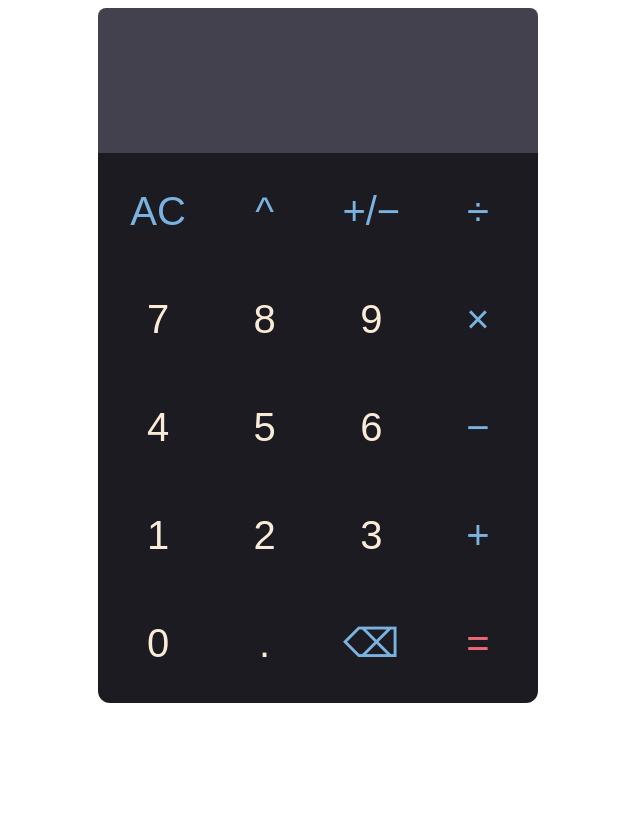
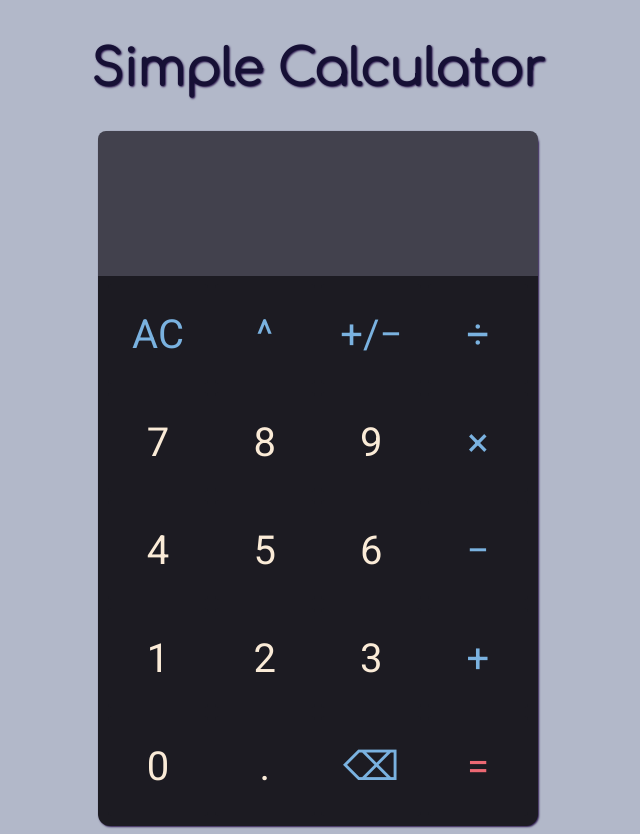
Before and after one commit to Izy266/Odin-calculator, a plain HTML site: page index.html in a window 1280 px wide. Shown: the whole page, without its empty margins (322-962 px from the left). Before the commit the page ends 800 px from the top, so only its background shows below. Drawn offline with Linux system fonts and the light colour scheme.

Commit message:
UI changes, added title + background

```diff
--- a/index.html
+++ b/index.html
@@ -4,15 +4,16 @@
 <head>
     <meta charset="UTF-8">
     <meta name="viewport" content="width=device-width, initial-scale=1.0">
-    <title>Calculator</title>
+    <title>Simple Calculator</title>
     <link rel="stylesheet" href="style.css">
     <script src="script.js" defer></script>
     <link rel="preconnect" href="https://fonts.googleapis.com">
     <link rel="preconnect" href="https://fonts.gstatic.com" crossorigin>
-    <link href="https://fonts.googleapis.com/css2?family=Roboto:wght@400;900&display=swap" rel="stylesheet">
+    <link href="https://fonts.googleapis.com/css2?family=Comfortaa:wght@300&family=Roboto:wght@400;900&display=swap" rel="stylesheet">
 </head>
 
 <body>
+    <h1 class="title">Simple Calculator</h1>
     <div class="calcContainer">
         <div class="displayContainer">
             <text class="input"></text>
--- a/style.css
+++ b/style.css
@@ -1,11 +1,21 @@
 body {
-    font-family: roboto, arial, helvetica, sans-serif;
+    font-family: "roboto", arial, helvetica, sans-serif;
     display:flex;
-    align-items:center;
+    flex-direction: column;
     justify-content: center;
+    align-items: center;
+    background-color:#7f89a598;
+}
+
+.title {
+    font-family: "comfortaa", arial, helvetica, sans-serif;
+    font-size: 50px;
+    color:rgb(22, 16, 53);
+    text-shadow: 1px 1px 2px rgb(42, 22, 75);
 }
 
 button {
+    font-family: "roboto", arial, helvetica, sans-serif;
     height: 100px;
     width: 100px;
     font-size: 40px;
@@ -35,6 +45,7 @@ button:hover {
     background-color: #1C1B22;
     border-radius: 12px;
     padding-bottom: 10px;
+    box-shadow: 1px 1px 2px rgb(42, 22, 75);
 }
 
 .row {
```
